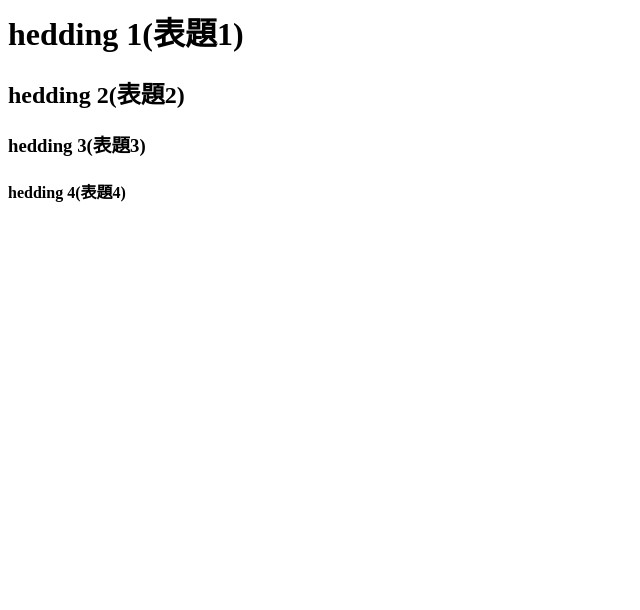
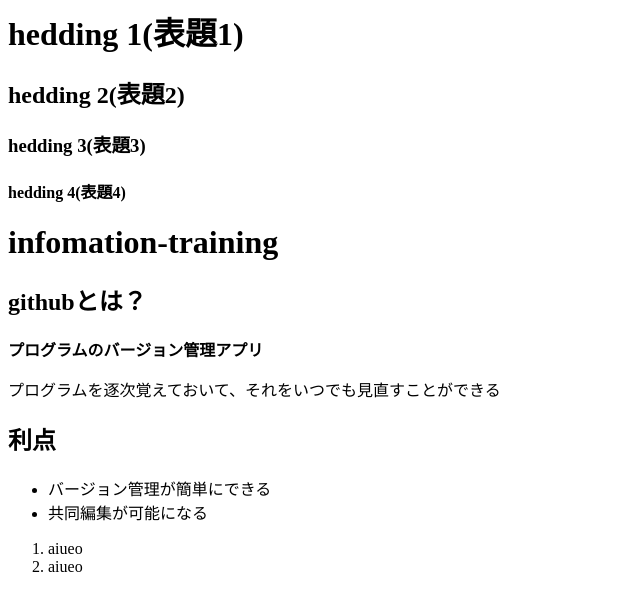
Before and after one commit to ponkotudonut/informaton-training, a plain HTML site: page index.html in a window 1280 px wide. Shown: the whole page, without its empty margins (0-640 px from the left). Drawn offline with Linux system fonts and the light colour scheme.

Commit message:
9月17日4時間目htmlやマークダウンの話

```diff
--- a/index.html
+++ b/index.html
@@ -2,3 +2,19 @@
 <h2>hedding 2(表題2)</h2>
 <h3>hedding 3(表題3)</h3>
 <h4>hedding 4(表題4)</h4>
+
+<h1>infomation-training</h1>
+<h2>githubとは？</h2>
+<strong>プログラムのバージョン管理アプリ</strong>
+<p>プログラムを逐次覚えておいて、それをいつでも見直すことができる
+
+<h2>利点</h2>
+<ul>
+    <li>バージョン管理が簡単にできる</li>
+    <li>共同編集が可能になる</li>
+</ul>
+
+<ol>
+    <li>aiueo</li>
+    <li>aiueo</li>
+</ol>
```
Also changed, not shown: image.png (added), 1 other file.
